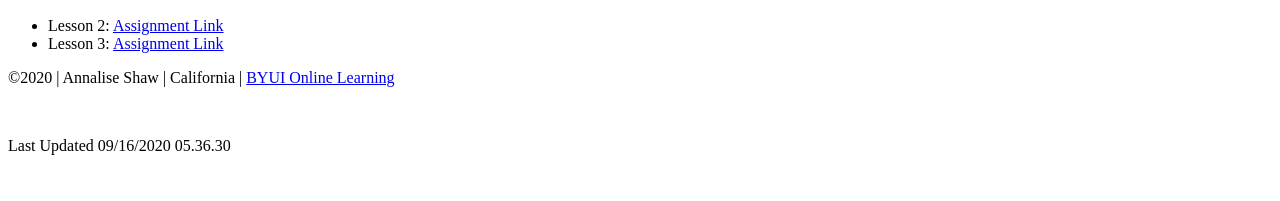
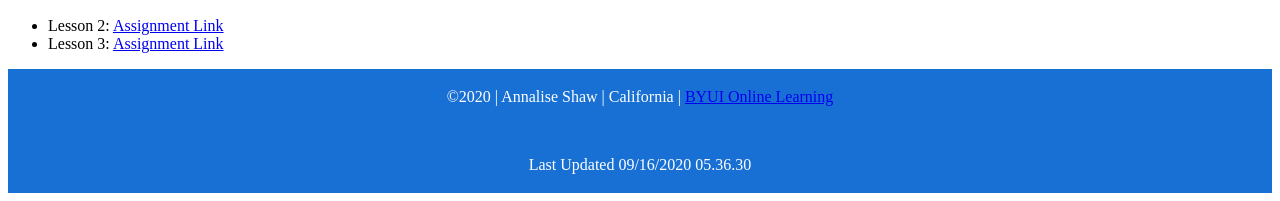
Before and after one commit to annalisemshaw/annaliseshaw, a plain HTML site: page index.html in a window 1280 px wide. Shown: the part 648-849 px from the top of the page. Before the commit the page ends 819 px from the top, so only its background shows below. Drawn offline with Linux system fonts and the light colour scheme.

Commit message:
First Commit

```diff
--- a/index.html
+++ b/index.html
@@ -14,6 +14,12 @@
     font-size: 30px;
     font-family: 'Josefin Sans';
     border-radius: 10px 10px;
+    }
+    .portal-footer {
+      text-align: center;
+      padding: 3px;
+      background-color: #1970d4;
+      color: white;
     }
   </style>
 </head>
@@ -34,10 +40,8 @@
 </div>
 <!-- footer content -->
 <footer class="portal-footer">
-  <div>
   <p>&copy;2020 | Annalise Shaw | California | <a href="https://www.byui.edu/online">BYUI Online Learning</a></p><br>
   <p>Last Updated 09/16/2020 05.36.30</p>
-  </div>
 </footer>
 </body>
 </html>
```
